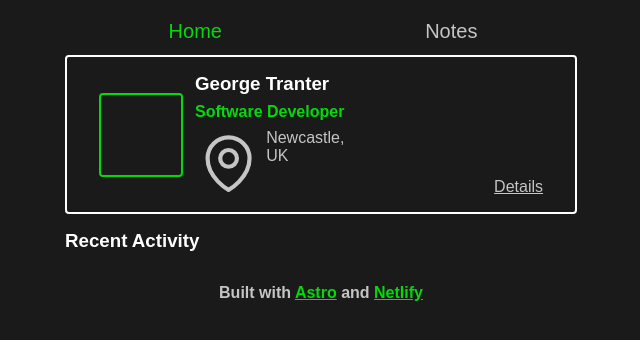
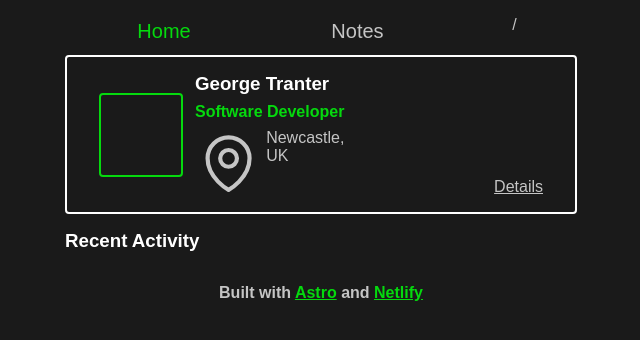
Before and after one commit to GSTranter/my-website, an Astro site: page / in a window 1280 px wide. Shown: the whole page, without its empty margins (319-959 px from the left). Built offline with nearby package versions, Linux system fonts and the light colour scheme; Astro itself is replaced by a stand-in of ours.

Commit message:
Test current path

```diff
--- a/src/components/Navigation.astro
+++ b/src/components/Navigation.astro
@@ -9,6 +9,7 @@ const currentPath = Astro.url.pathname;
 <div class="nav-links">
     <a class={currentPath === '/' ? 'active' : ''} href="/"><Home class="icon" />Home</a>
     <a class={currentPath === '/notes' ? 'active' : ''} href="/notes"><DocumentText class="icon"/>Notes</a>
+    {currentPath}
 </div>
 
 <style>
```
